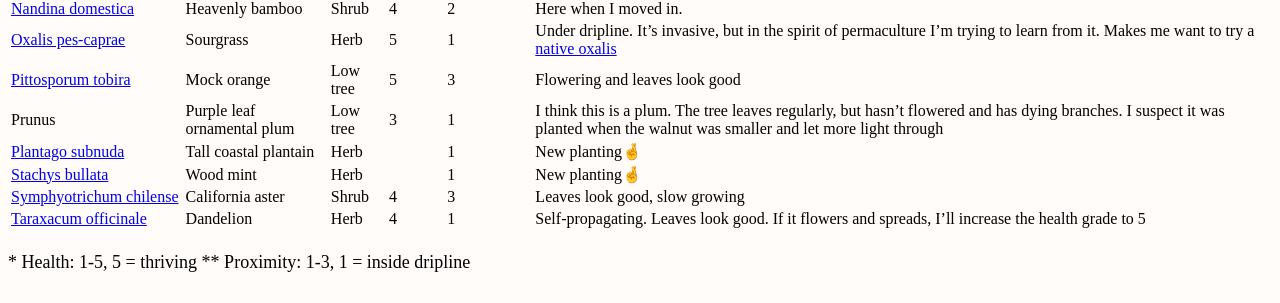
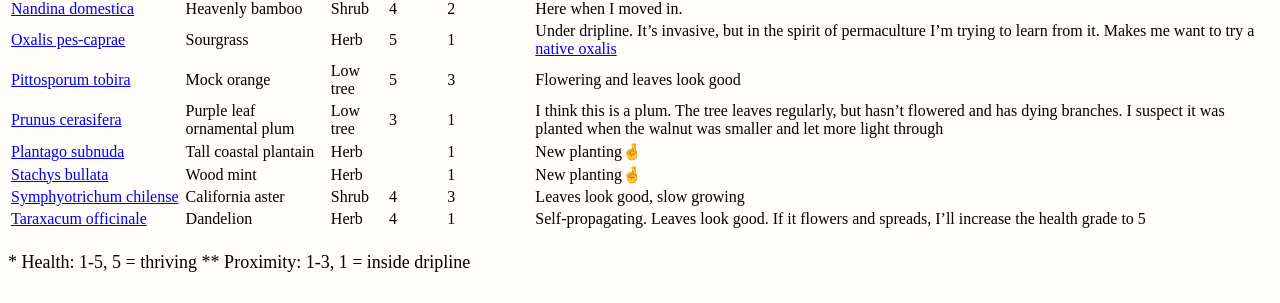
Before and after one commit to erikeldridge/erikeldridge.github.com, a Jekyll site: the page built from _posts/2018-01-20-walnut-guild.md, in a window 1280 px wide. Shown: the part 1041-1344 px from the top of the page. Built offline with Jekyll 4.4.1, drawn with Linux system fonts in a browser that asks for light colours; nearby versions of some CDN libraries.

Commit message:
Update from Forestry.io - 2018-01-20-walnut-guild.md

```diff
--- a/_posts/2018-01-20-walnut-guild.md
+++ b/_posts/2018-01-20-walnut-guild.md
@@ -48,7 +48,7 @@ Here are the plants I've tried:
 | [Nandina domestica](https://www.inaturalist.org/taxa/127010-Nandina-domestica) | Heavenly bamboo | Shrub | 4 | 2 | Here when I moved in. |
 | [Oxalis pes-caprae](https://www.inaturalist.org/taxa/53169-Oxalis-pes-caprae) | Sourgrass | Herb | 5 | 1 | Under dripline. It's invasive, but in the spirit of permaculture I'm trying to learn from it. Makes me want to try a [native oxalis](https://www.inaturalist.org/taxa/78298-Oxalis-californica) |
 | [Pittosporum tobira](https://www.inaturalist.org/taxa/78592-Pittosporum-tobira)| Mock orange | Low tree | 5 | 3 | Flowering and leaves look good |
-| Prunus | Purple leaf ornamental plum | Low tree | 3 | 1 | I think this is a plum. The tree leaves regularly, but hasn't flowered and has dying branches. I suspect it was planted when the walnut was smaller and let more light through |
+| [Prunus cerasifera](https://www.inaturalist.org/taxa/55837-Prunus-cerasifera) | Purple leaf ornamental plum | Low tree | 3 | 1 | I think this is a plum. The tree leaves regularly, but hasn't flowered and has dying branches. I suspect it was planted when the walnut was smaller and let more light through |
 | [Plantago subnuda](https://www.inaturalist.org/taxa/60223-Plantago-subnuda) | Tall coastal plantain | Herb | &nbsp; | 1 | New planting🤞 |
 | [Stachys bullata](https://www.inaturalist.org/taxa/58930-Stachys-bullata) | Wood mint | Herb | | 1 | New planting🤞 |
 | [Symphyotrichum chilense](https://www.inaturalist.org/taxa/56861-Symphyotrichum-chilense) | California aster | Shrub | 4 | 3 | Leaves look good, slow growing |
```
Also changed, not shown: other parts of _posts/2018-01-20-walnut-guild.md (+1 -1 lines).
